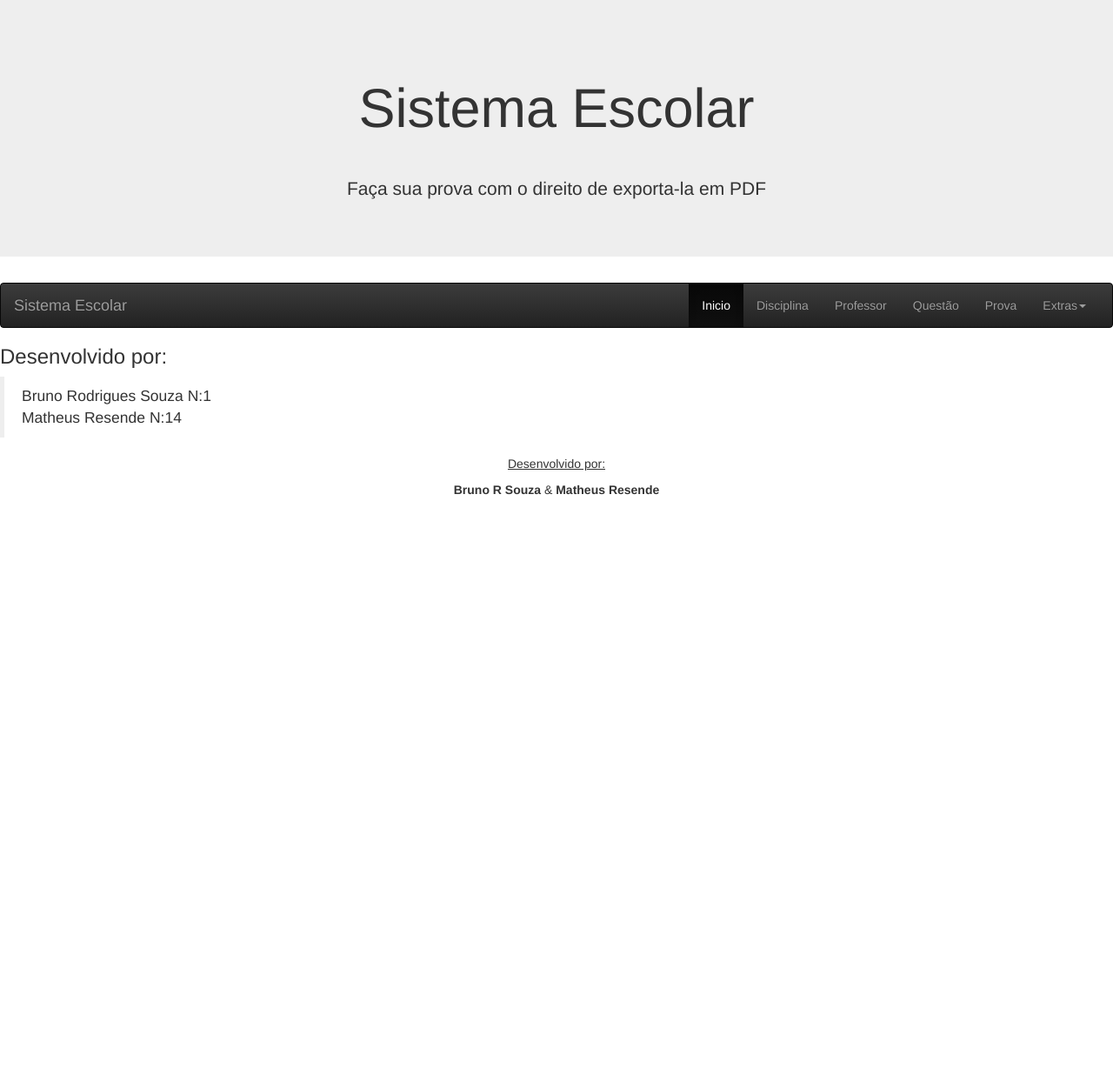
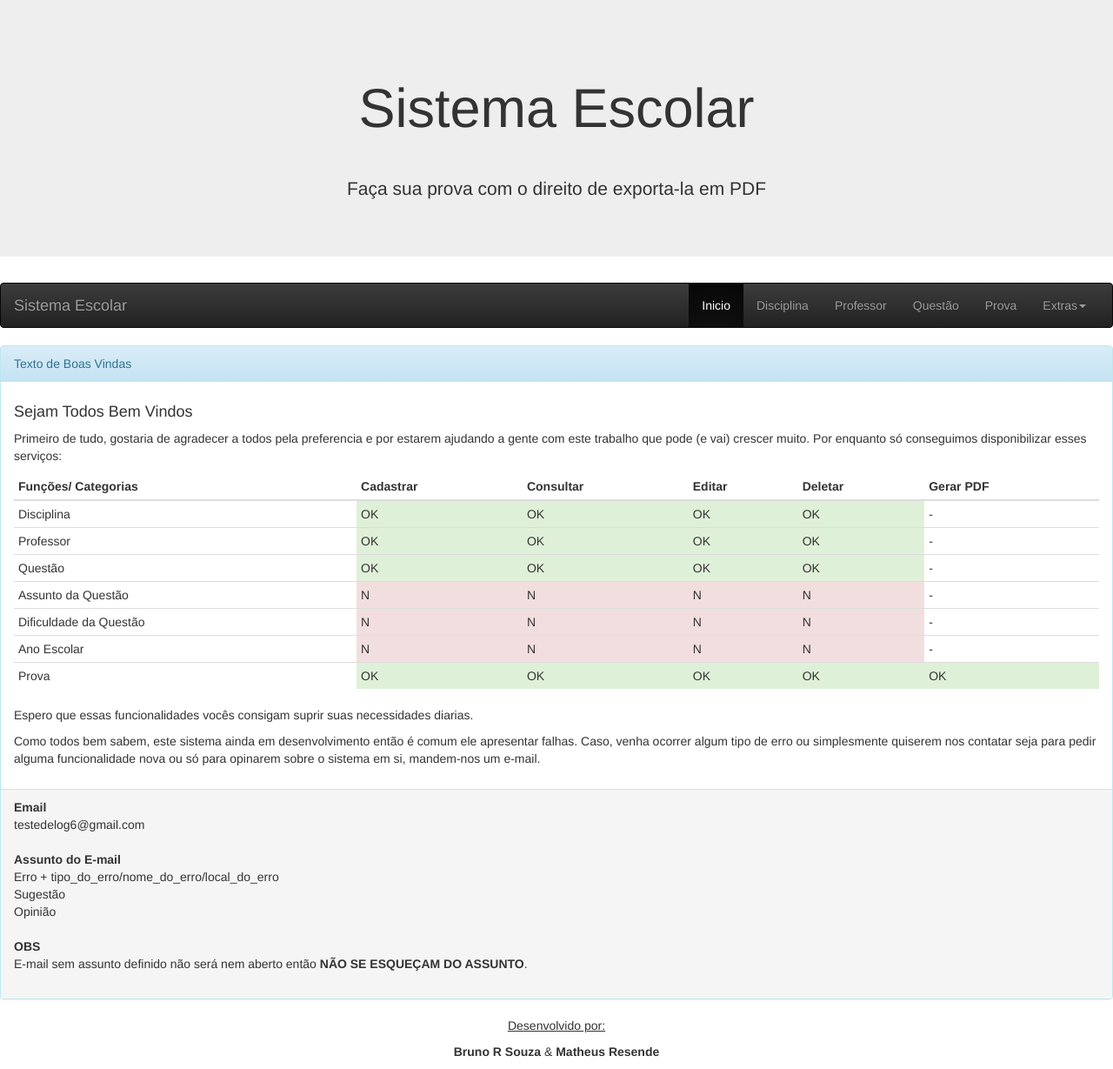
Before and after one commit to BrunoDwarf/SistemaEscolar, a PHP site: page / in a window 1280 px wide. Shown: the whole page at 87% size. Before the commit the page ends 569 px from the top, so only its background shows below. Run offline with PHP 8.4, Linux system fonts and the light colour scheme; some libraries are stand-ins or nearby versions.

Commit message:
Modificação do Index

```diff
--- a/php/index.php
+++ b/php/index.php
@@ -1,8 +1,118 @@
 <?php require_once "templates/header/header.php" ?>
     <!-- AREA DE CONTEUDO -->
-    <div id="section">
-      <div id="form">
-        <p><h3>Desenvolvido por:</h3> <blockquote>Bruno Rodrigues Souza N:1 <br/> Matheus Resende N:14</blockquote></p>
+    <div class="section">
+      <div class="center-block">
+        <div class="panel panel-info">
+          <div class="panel-heading">Texto de Boas Vindas</div>
+          <div class="panel-body">
+            <h4>Sejam Todos Bem Vindos</h4>
+            <p>Primeiro de tudo, gostaria de agradecer
+               a todos pela preferencia e por estarem
+               ajudando a gente com este trabalho que
+               pode (e vai) crescer muito. Por enquanto
+               só conseguimos disponibilizar esses serviços:
+               <table class="table table-condensed">
+                 <thead>
+                   <tr>
+                     <th>Funções/
+                        Categorias</th>
+                     <th>Cadastrar</th>
+                     <th>Consultar</th>
+                     <th>Editar</th>
+                     <th>Deletar</th>
+                     <th>Gerar PDF</th>
+                   </tr>
+                 </thead>
+                 <tbody>
+                   <tr>
+                     <td>Disciplina</td>
+                     <td class="success">OK</td>
+                     <td class="success">OK</td>
+                     <td class="success">OK</td>
+                     <td class="success">OK</td>
+                     <td>-</td>
+                   </tr>
+                   <tr>
+                     <td>Professor</td>
+                     <td class="success">OK</td>
+                     <td class="success">OK</td>
+                     <td class="success">OK</td>
+                     <td class="success">OK</td>
+                     <td>-</td>
+                   </tr>
+                   <tr>
+                     <td>Questão</td>
+                     <td class="success">OK</td>
+                     <td class="success">OK</td>
+                     <td class="success">OK</td>
+                     <td class="success">OK</td>
+                     <td>-</td>
+                   </tr>
+                   <tr>
+                     <td>Assunto
+                       da Questão</td>
+                     <td class="danger">N</td>
+                     <td class="danger">N</td>
+                     <td class="danger">N</td>
+                     <td class="danger">N</td>
+                     <td>-</td>
+                   </tr>
+                   <tr>
+                     <td>Dificuldade
+                       da Questão</td>
+                     <td class="danger">N</td>
+                     <td class="danger">N</td>
+                     <td class="danger">N</td>
+                     <td class="danger">N</td>
+                     <td>-</td>
+                   </tr>
+                   <tr>
+                     <td>Ano Escolar</td>
+                     <td class="danger">N</td>
+                     <td class="danger">N</td>
+                     <td class="danger">N</td>
+                     <td class="danger">N</td>
+                     <td>-</td>
+                   </tr>
+                   <tr>
+                     <td>Prova</td>
+                     <td class="success">OK</td>
+                     <td class="success">OK</td>
+                     <td class="success">OK</td>
+                     <td class="success">OK</td>
+                     <td class="success">OK</td>
+                   </tr>
+                 </tbody>
+               </table>
+               Espero que essas funcionalidades vocês consigam suprir suas
+               necessidades diarias.</p>
+            <p>Como todos bem sabem, este sistema ainda
+               em desenvolvimento então é comum ele apresentar
+               falhas. Caso, venha ocorrer algum tipo de erro
+               ou simplesmente quiserem nos contatar seja para
+               pedir alguma funcionalidade nova ou só para opinarem
+               sobre o sistema em si, mandem-nos um e-mail.</p>
+          </div>
+          <div class="panel-footer">
+            <address>
+              <strong>Email</strong><br>
+              testedelog6@gmail.com
+            </address>
+
+            <address>
+              <strong>Assunto do E-mail</strong><br>
+              Erro + tipo_do_erro/nome_do_erro/local_do_erro<br>
+              Sugestão<br>
+              Opinião<br>
+            </address>
+
+            <address>
+              <strong>OBS</strong><br>
+              E-mail sem assunto definido não será nem aberto
+              então <strong>NÃO SE ESQUEÇAM DO ASSUNTO</strong>.
+            </address>
+          </div>
+        </div>
       </div>
     </div>
 
```
